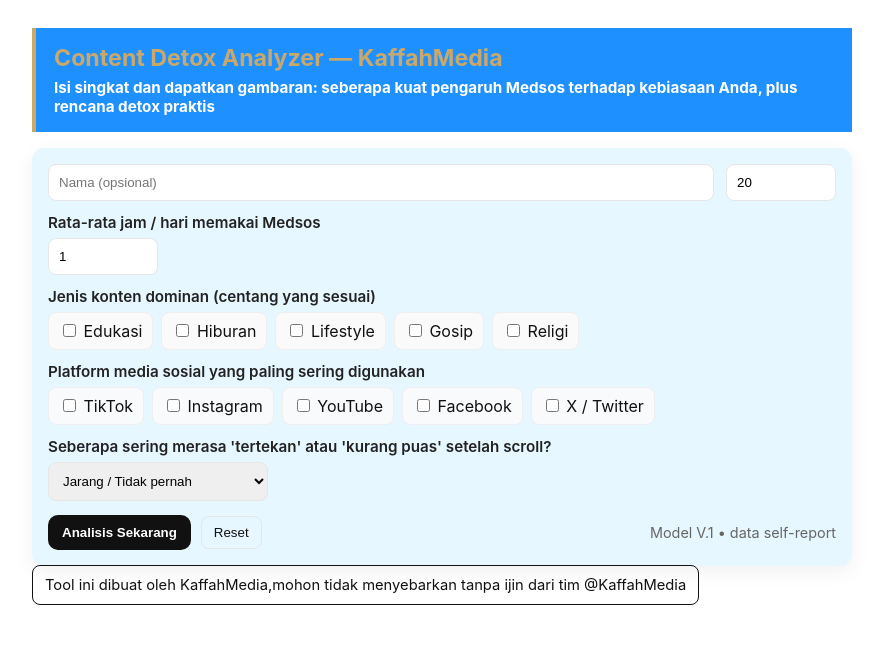
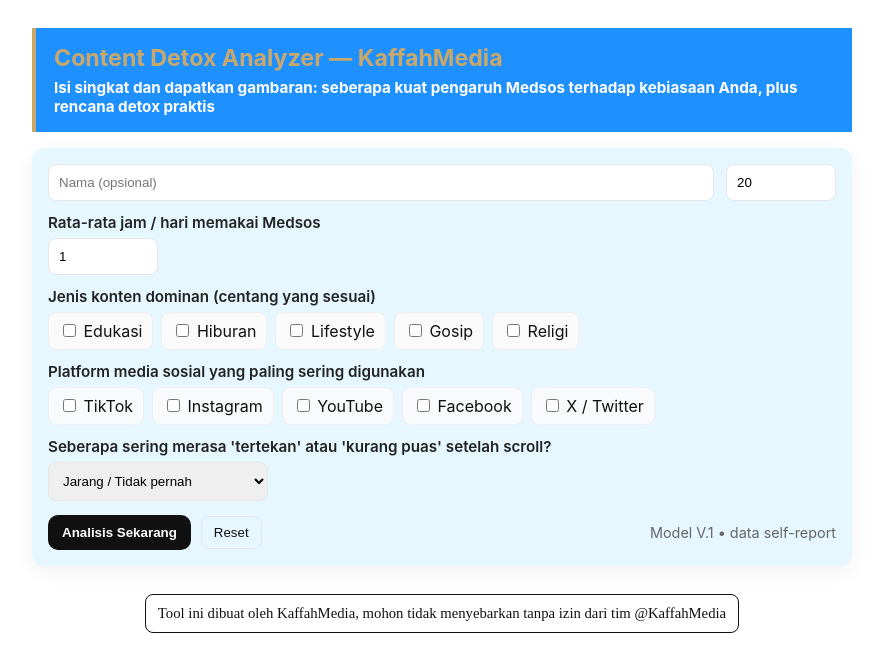
Before and after one commit to zikrialfaqih120-gif/Content-Detox-Analyzer, a plain HTML site: page index.html in a window 1280 px wide. Shown: the whole page, without its empty margins (198-1081 px from the left). Drawn offline with Linux system fonts and the light colour scheme.

Commit message:
Refactor footnote section in index.html
Updated footnote styling and adjusted margin.

```diff
--- a/index.html
+++ b/index.html
@@ -97,13 +97,20 @@
 
       </div>
     </div>
+  </div>
 
+    <!-- small footnote -->
+  <div style="margin-top:12px;color:#666;font-size:0.92rem;text-align:center;">
+    <a id="kd_contact" href="#"
+       style="background:transparent;border:1px solid #111;color:#111;
+              padding:10px 12px;border-radius:8px;text-decoration:none;
+              display:inline-block;">
+      Tool ini dibuat oleh KaffahMedia, mohon tidak menyebarkan tanpa izin dari tim @KaffahMedia
+    </a>
+  </div>
 
-  <!-- small footnote -->
-  <div style="margin-top:10px;color:#666;font-size:0.92rem;">
-     <a id="kd_contact" href="#" style="background:transparent;border:1px solid #111;color:#111;padding:10px 12px;border-radius:8px;text-decoration:none;">Tool ini dibuat oleh KaffahMedia,mohon tidak menyebarkan tanpa ijin dari tim @KaffahMedia</a>
-  </div>
-  </div>
+</div> <!-- END #km-detox -->
+
 
 <script>
 (function(){
```
